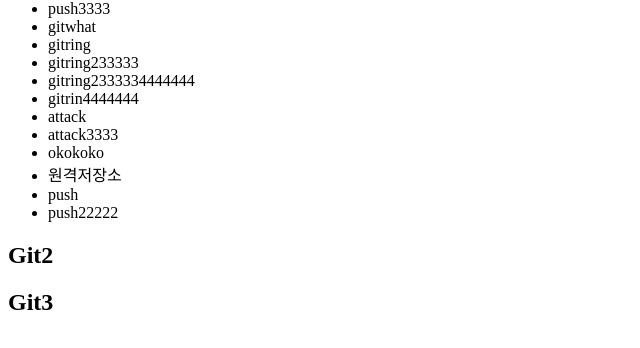
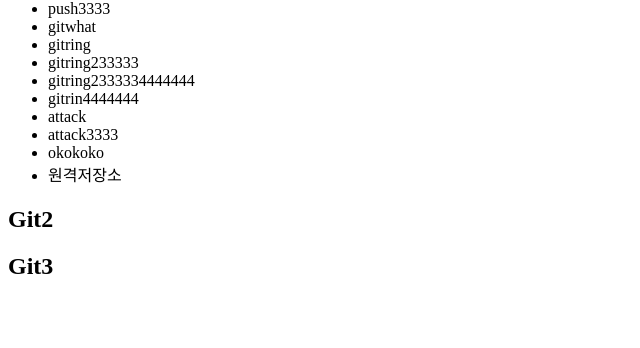
Before and after one commit to githan/opentutorials_git_han, a plain HTML site: page index.html in a window 1280 px wide. Shown: the part 66-414 px from the top of the page, without its empty margins (0-640 px from the left). Drawn offline with Linux system fonts and the light colour scheme.

Commit message:
change index.html

```diff
--- a/index.html
+++ b/index.html
@@ -16,8 +16,6 @@
 <li>attack3333</li>
 <li>okokoko</li>
 <li>원격저장소</li>
-<li>push</li>
-<li>push22222</li>
         </ul>
         <h2>Git2</h2>
            <h2>Git3</h2>
```
